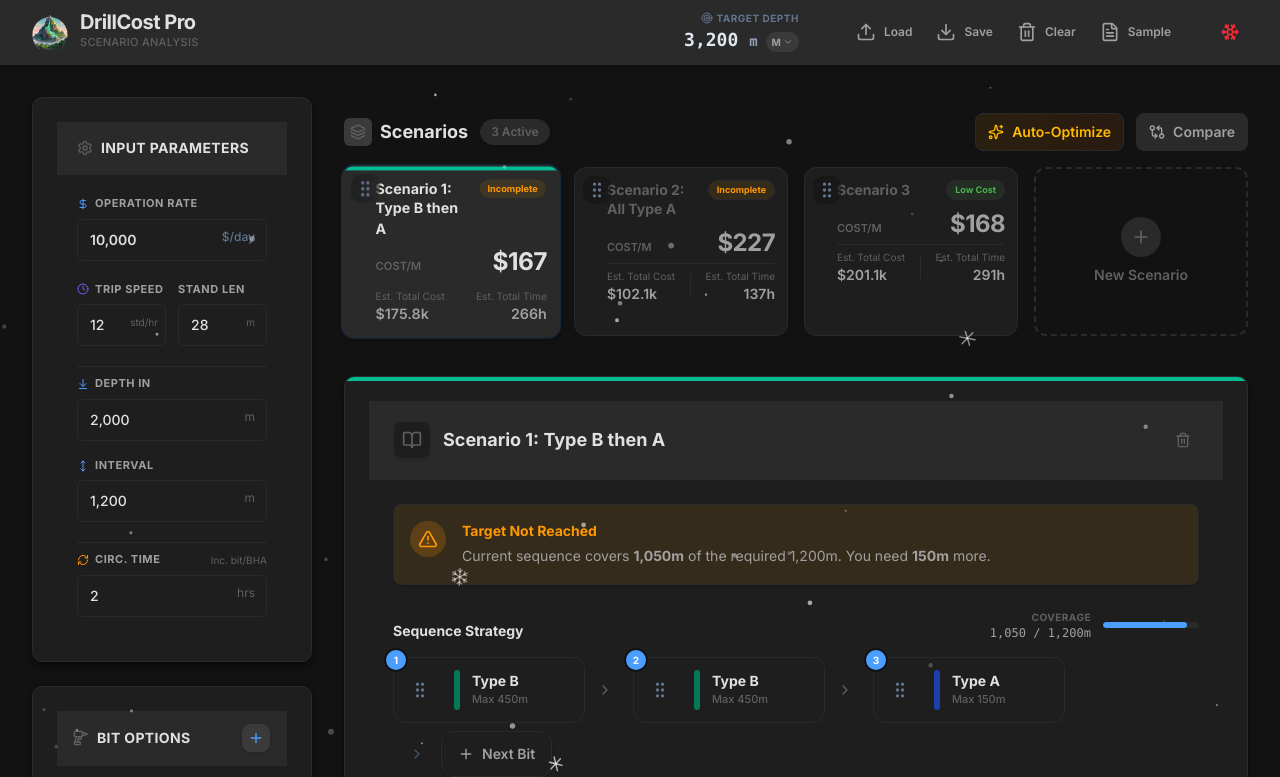
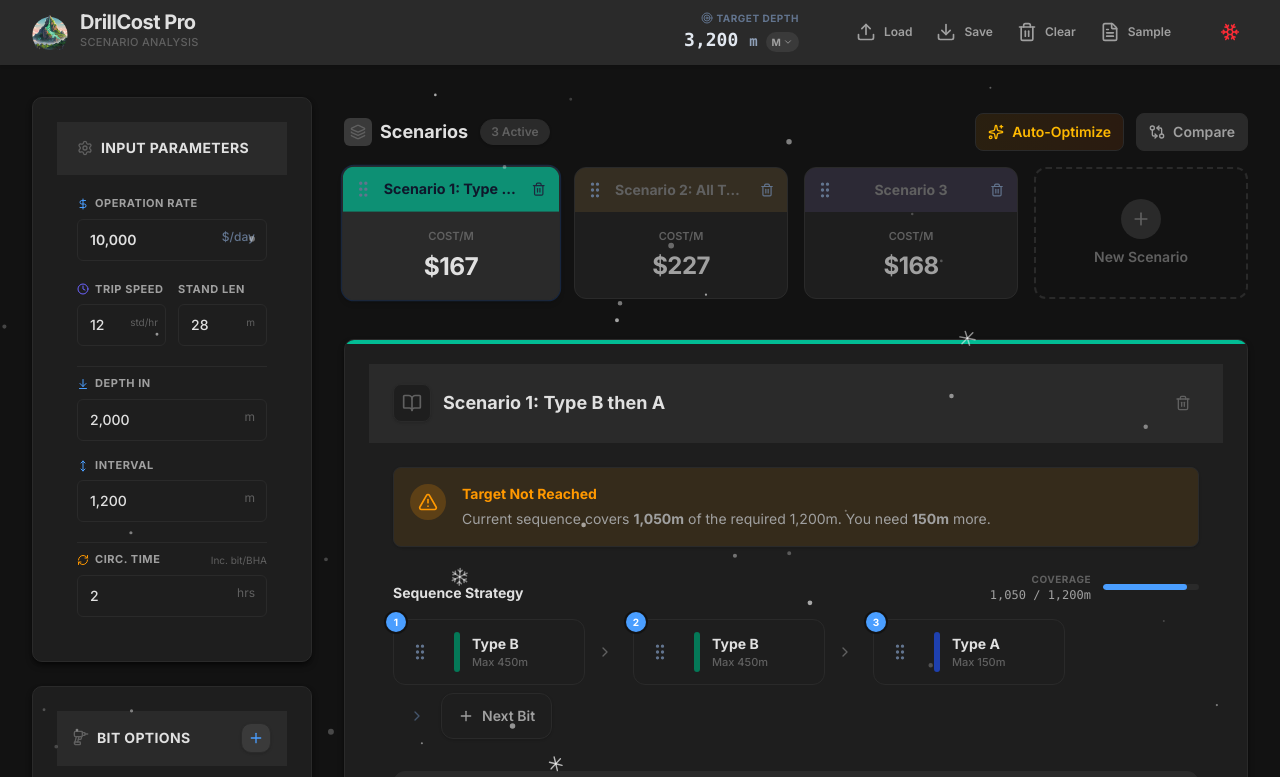
Before and after one commit to son-n-pham/drillcost, a React (Vite) app: page / in a window 1280 px wide. Shown: the top 777 px of the page. Built offline with nearby package versions, Linux system fonts and the light colour scheme.

Commit message:
feat: Enhance visual feedback with opacity adjustments for BitsPanel and ScenarioManager

```diff
--- a/components/BitsPanel.tsx
+++ b/components/BitsPanel.tsx
@@ -161,7 +161,7 @@ const BitsPanel: React.FC<BitsPanelProps> = ({ bits, setBits, depthUnit }) => {
         {/* Header with drag handle, bit name, and delete - bit color background */}
         <div
           className="flex items-center gap-2 px-2 py-2"
-          style={{ backgroundColor: bit.color }}
+          style={{ backgroundColor: bit.color, opacity: 0.7 }}
         >
           {/* Drag Handle */}
           <div className={clsx(
--- a/components/ScenarioManager.tsx
+++ b/components/ScenarioManager.tsx
@@ -29,6 +29,13 @@ import {
 import { CSS } from '@dnd-kit/utilities';
 import { UndoToast } from './ui/UndoToast';
 import { SortableItem, DragHandle } from './ui/SortableItem';
+
+const hexToRgba = (hex: string, alpha: number) => {
+  const r = parseInt(hex.slice(1, 3), 16);
+  const g = parseInt(hex.slice(3, 5), 16);
+  const b = parseInt(hex.slice(5, 7), 16);
+  return `rgba(${r}, ${g}, ${b}, ${alpha})`;
+};
 
 interface ScenarioManagerProps {
   bits: Bit[];
@@ -464,7 +471,7 @@ const ScenarioManager: React.FC<ScenarioManagerProps> = ({ bits, scenarios, setS
                         isCompareMode ? toggleCompareSelection(res.id) : setActiveTab(activeTab === res.id ? '' : res.id);
                       }}
                       className={clsx(
-                        "cursor-pointer rounded-xl border transition-all duration-300 relative overflow-hidden group h-full bg-white dark:bg-[var(--bh-surface-0)]", // Ensure bg is set
+                        "cursor-pointer rounded-xl border transition-all duration-300 relative overflow-hidden group h-full bg-white dark:bg-[var(--bh-surface-0)] flex flex-col", // Ensure bg is set
                         isCompareMode && isSelectedForCompare
                           ? "bg-blue-50 dark:bg-[var(--bh-primary)]/10 border-blue-500 shadow-md ring-2 ring-blue-500/30"
                           : isActive && !isCompareMode
@@ -473,27 +480,40 @@ const ScenarioManager: React.FC<ScenarioManagerProps> = ({ bits, scenarios, setS
                         touchCardSelection.isSelected(res.id) && "ring-2 ring-blue-400"
                       )}
                     >
+                      {/* Header */}
                       <div
-                        className="absolute top-0 left-0 w-full h-1"
+                        className="flex items-center justify-between px-2 py-2 transition-colors duration-200"
                         style={{
                           backgroundColor: (isActive && !isCompareMode) || (isCompareMode && isSelectedForCompare)
-                            ? getScenarioColor(idx)
-                            : 'transparent'
+                            ? hexToRgba(getScenarioColor(idx), 0.7)
+                            : hexToRgba(getScenarioColor(idx), 0.1)
                         }}
-                      ></div>
-
-                      {/* Compare Mode Checkbox */}
-                      {isCompareMode && (
-                        <div className="absolute top-2 left-2 z-10">
-                          {isSelectedForCompare ? (
+                      >
+                        {/* Left: Drag or Checkbox */}
+                        <div className="flex-shrink-0 w-6 flex justify-center">
+                          {isCompareMode ? (
+                             isSelectedForCompare ? (
                                <CheckSquare className="w-5 h-5 text-blue-500 dark:text-[var(--bh-primary)]" />
                              ) : (
                                <Square className="w-5 h-5 text-slate-300 dark:text-[var(--bh-text-mute)] group-hover:text-blue-400" />
+                             )
+                          ) : (
+                             <DragHandle className={clsx("p-1 rounded", isActive ? "text-slate-800/70 hover:text-slate-900" : "text-slate-400 hover:text-slate-600")} />
                           )}
                         </div>
-                      )}
 
-                      {/* Delete Button (visible on hover for desktop, or on touch selection for mobile) */}
+                        {/* Middle: Name */}
+                        <div className="flex-1 px-2 min-w-0 text-center">
+                          <h3 className={clsx(
+                            "font-bold text-sm truncate leading-snug",
+                            isActive ? "text-slate-900" : "text-slate-600 dark:text-[var(--bh-text-mute)]"
+                          )}>
+                            {res.name}
+                          </h3>
+                        </div>
+
+                        {/* Right: Delete */}
+                        <div className="flex-shrink-0 w-6 flex justify-center">
                           {!isCompareMode && (
                             <button
                               onClick={(e) => {
@@ -501,65 +521,27 @@ const ScenarioManager: React.FC<ScenarioManagerProps> = ({ bits, scenarios, setS
                                 removeScenario(e, res.id);
                               }}
                               className={clsx(
-                            "absolute top-2 right-2 p-1.5 text-slate-300 dark:text-[var(--bh-text-mute)] hover:text-red-500 dark:hover:text-[var(--bh-danger)] hover:bg-slate-100 dark:hover:bg-[var(--bh-surface-2)] rounded-md transition-all z-10",
-                            isTouch
-                              ? (isEditMode ? "opacity-100" : "opacity-0 hidden")
-                              : "opacity-0 group-hover:opacity-100"
+                                "p-1 rounded-md transition-all",
+                                isActive ? "text-slate-800 hover:text-red-700 hover:bg-white/20" : "text-slate-400 dark:text-slate-500 hover:text-red-600 hover:bg-slate-100"
                               )}
                               title="Remove Scenario"
                             >
                               <Trash2 className="w-3.5 h-3.5" />
                             </button>
                           )}
-
-                      {/* Drag Handle - 6 dots */}
-                      <div className={clsx(
-                        "absolute top-2 left-2 z-20",
-                        isCompareMode ? "hidden" : ""
-                      )}>
-                        <DragHandle className="p-1 hover:bg-slate-100 dark:hover:bg-[var(--bh-surface-2)] rounded bg-white/50 dark:bg-black/20 backdrop-blur-sm" />
-                      </div>
-
-                      <div className={clsx("transition-all duration-300", isScrolled ? "p-2" : "p-3", isCompareMode && "pl-9", !isCompareMode && "pl-8")}>
-                        <div className="flex justify-between items-start mb-2 gap-3">
-                          <h3 className={clsx("font-bold text-sm leading-snug flex-1 min-w-0 transition-all", (isActive && !isCompareMode) ? "text-slate-900 dark:text-[var(--bh-text)]" : "text-slate-600 dark:text-[var(--bh-text-mute)]", isScrolled && "text-xs")}>
-                            {res.name}
-                          </h3>
-                          <div className={clsx("flex flex-col items-end gap-1 shrink-0 transition-opacity duration-300", isScrolled ? "opacity-0 group-hover:opacity-100 absolute right-2 top-2" : "relative opacity-100")}>
-                            {isBestCost && <span className="text-[9px] font-bold bg-emerald-50 dark:bg-[var(--bh-success)]/10 text-emerald-600 dark:text-[var(--bh-success)] border border-emerald-100 dark:border-[var(--bh-success)]/20 px-2 py-0.5 rounded-full whitespace-nowrap">Low Cost</span>}
-                            {!isBlank && res.status === 'incomplete' && <span className="text-[9px] font-bold bg-amber-50 dark:bg-[var(--bh-warning)]/10 text-amber-600 dark:text-[var(--bh-warning)] border border-amber-100 dark:border-[var(--bh-warning)]/20 px-2 py-0.5 rounded-full whitespace-nowrap">Incomplete</span>}
                         </div>
                       </div>
 
-                        <div className="space-y-1">
-                          <div className="flex justify-between items-baseline">
-                            <span className="text-[11px] font-semibold text-slate-400 dark:text-[var(--bh-text-mute)] uppercase">Cost/{getUnitLabel(depthUnit)}</span>
+                      {/* Body */}
+                      <div className="flex-1 flex flex-col items-center justify-center p-4">
+                         <span className="text-[11px] font-semibold text-slate-400 dark:text-[var(--bh-text-mute)] uppercase mb-1">Cost/{getUnitLabel(depthUnit)}</span>
                          {isBlank ? (
-                              <span className={clsx("font-bold tracking-tight transition-all", isActive ? "text-slate-300 dark:text-[var(--bh-text-weak)]" : "text-slate-300 dark:text-[var(--bh-text-mute)]", isScrolled ? "text-lg" : "text-xl")}>N/A</span>
+                            <span className="text-xl font-bold text-slate-300 dark:text-[var(--bh-text-mute)]">N/A</span>
                          ) : (
-                              <span className={clsx("font-bold tracking-tight transition-all", isActive ? "text-slate-900 dark:text-[var(--bh-text)]" : "text-slate-700 dark:text-[var(--bh-text-weak)]", isScrolled ? "text-xl" : "text-2xl")}>
+                            <span className={clsx("font-bold tracking-tight text-2xl", isActive ? "text-slate-900 dark:text-[var(--bh-text)]" : "text-slate-700 dark:text-[var(--bh-text-weak)]")}>
                               ${costPerUnit.toLocaleString(undefined, { maximumFractionDigits: 0 })}
                             </span>
                          )}
-                          </div>
-                          <div className={clsx("overflow-hidden transition-all duration-300", isScrolled ? "max-h-0 opacity-0 group-hover:max-h-20 group-hover:opacity-100" : "max-h-20 opacity-100")}>
-                            <div className="flex justify-between items-center pt-1 border-t border-slate-50 dark:border-[var(--bh-border)]">
-                              <div className="flex flex-col">
-                                <span className="text-[10px] text-slate-400 dark:text-[var(--bh-text-mute)]">Est. Total Cost</span>
-                                <span className="text-sm font-semibold text-slate-700 dark:text-[var(--bh-text-weak)]">
-                                  {isBlank ? 'N/A' : `$${(res.totalCost / 1000).toLocaleString(undefined, { minimumFractionDigits: 1, maximumFractionDigits: 1 })}k`}
-                                </span>
-                              </div>
-                              <div className="w-px h-6 bg-slate-100 dark:bg-[var(--bh-border)] mx-2"></div>
-                              <div className="flex flex-col items-end">
-                                <span className="text-[10px] text-slate-400 dark:text-[var(--bh-text-mute)]">Est. Total Time</span>
-                                <span className="text-sm font-semibold text-slate-700 dark:text-[var(--bh-text-weak)]">
-                                  {isBlank ? 'N/A' : `${res.totalTime.toLocaleString(undefined, { maximumFractionDigits: 0 })}h`}
-                                </span>
-                              </div>
-                            </div>
-                          </div>
-                        </div>
                       </div>
                     </div>
                   </SortableItem>
@@ -586,11 +568,11 @@ const ScenarioManager: React.FC<ScenarioManagerProps> = ({ bits, scenarios, setS
             onClick={addScenario}
             className={clsx(
               "flex flex-col items-center justify-center rounded-xl border-2 border-dashed border-slate-200 dark:border-[var(--bh-border)] text-slate-400 dark:text-[var(--bh-text-mute)] hover:text-blue-600 dark:hover:text-[var(--bh-primary)] hover:border-blue-300 dark:hover:border-[var(--bh-primary)] hover:bg-blue-50/50 dark:hover:bg-[var(--bh-surface-2)] transition-all gap-2 group",
-              isScrolled ? "p-2 min-h-[60px]" : "p-4 min-h-[100px]"
+              "p-4 min-h-[100px]"
             )}
           >
-            <div className={clsx("rounded-full bg-slate-100 dark:bg-[var(--bh-surface-1)] group-hover:bg-blue-100 dark:group-hover:bg-[var(--bh-surface-2)] flex items-center justify-center transition-colors", isScrolled ? "w-6 h-6" : "w-10 h-10")}>
-              <Plus className={clsx(isScrolled ? "w-3 h-3" : "w-5 h-5")} />
+            <div className={clsx("rounded-full bg-slate-100 dark:bg-[var(--bh-surface-1)] group-hover:bg-blue-100 dark:group-hover:bg-[var(--bh-surface-2)] flex items-center justify-center transition-colors", "w-10 h-10")}>
+              <Plus className={clsx("w-5 h-5")} />
             </div>
             <span className="font-semibold text-sm">New Scenario</span>
           </button>
```
Lines whose indentation alone changed are shown as unchanged.
